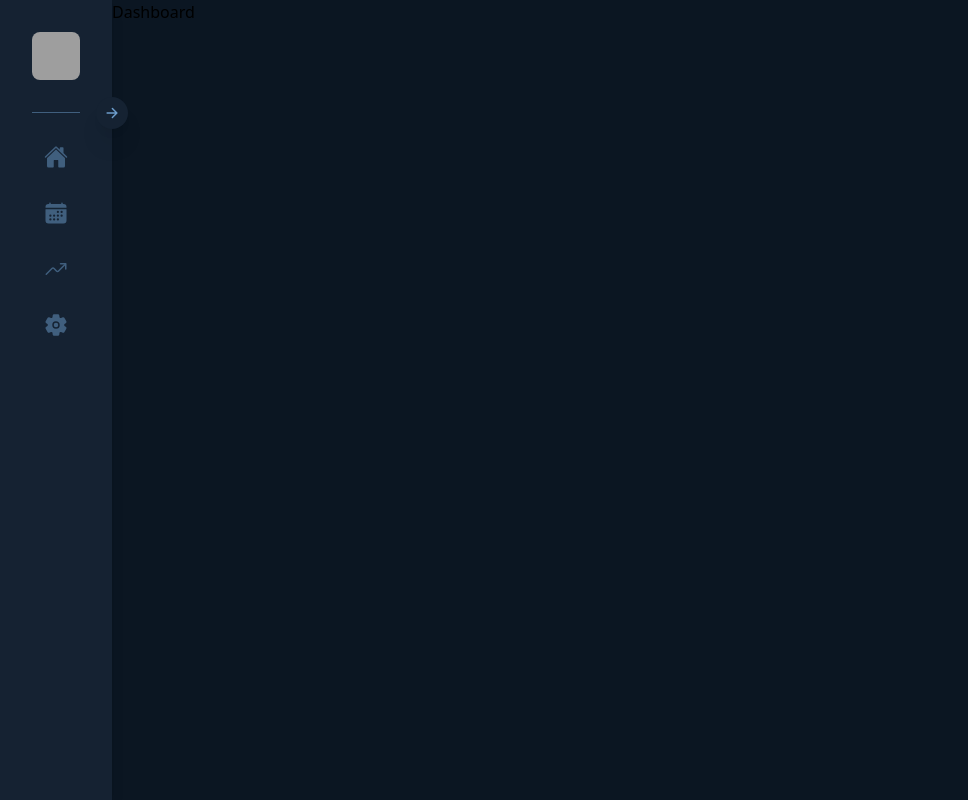
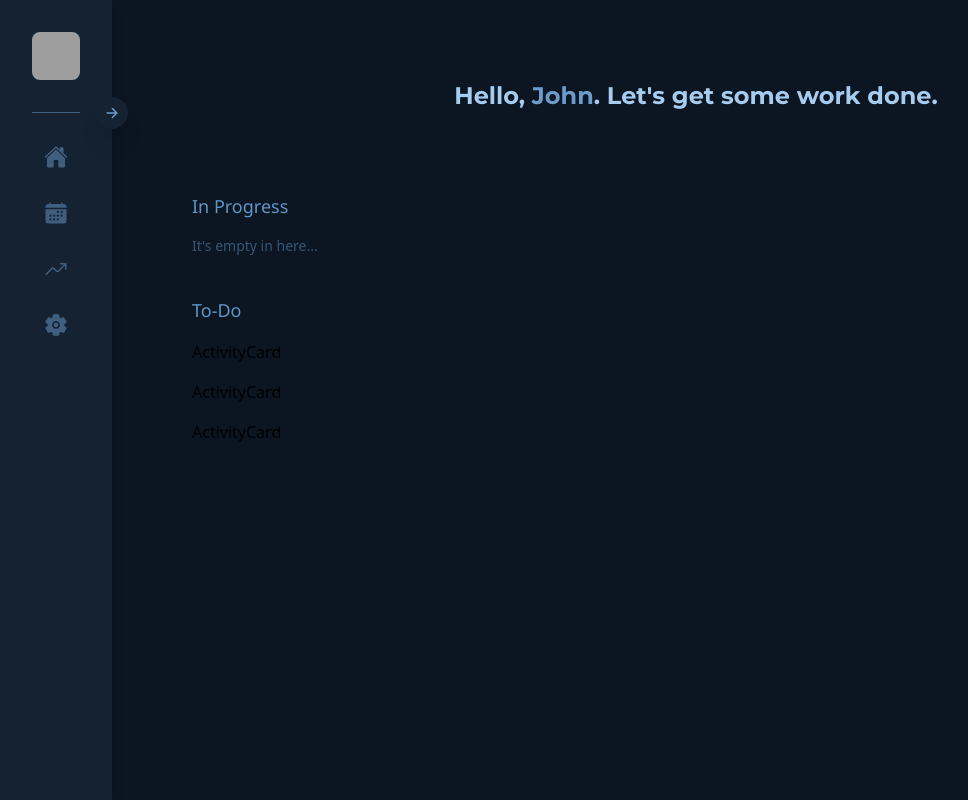
Before and after one commit to MMMJB/Todo, a React (Vite) app: page / in a window 1280 px wide. Shown: the whole page, without its empty margins (0-968 px from the left). Built offline with nearby package versions, Linux system fonts and the light colour scheme; grey boxes are pictures that could not be loaded; the HTML template or start-up script is replaced by a standard one.

Commit message:
activity card structure

```diff
--- /dev/null
+++ b/src/Pages/Dashboard/Components/ActivityCard.jsx
@@ -0,0 +1,5 @@
+import React from "react";
+
+export default function ActivityCard({ data }) {
+  return <div>ActivityCard</div>;
+}
--- /dev/null
+++ b/src/Pages/Dashboard/Components/ActivityCardSection.jsx
@@ -0,0 +1,17 @@
+import React from "react";
+
+import ActivityCard from "./ActivityCard";
+
+export default function ActivityCardSection({ title, items }) {
+  return (
+    <div className="flex flex-col gap-4">
+      <h3 className="text-text-dark font-serif text-lg">{title}</h3>
+      {(items.length > 0 &&
+        items.map((item, i) => {
+          return <ActivityCard data={item} key={i} />;
+        })) || (
+        <span className="text-text-dark/50 text-sm">It's empty in here...</span>
+      )}
+    </div>
+  );
+}
--- a/src/Pages/Dashboard/Dashboard.jsx
+++ b/src/Pages/Dashboard/Dashboard.jsx
@@ -1,5 +1,49 @@
-import React from "react";
+import React, { useState, useEffect } from "react";
+
+import ActivityCardSection from "./Components/ActivityCardSection";
+
+import todolist from "../../Utils/todolist";
 
 export default function Dashboard() {
-  return <div>Dashboard</div>;
+  const [cardSections, setCardSections] = useState({});
+
+  useEffect((_) => {
+    const d = new Date();
+
+    const date = `${d.getMonth()}/${d.getDate()}`;
+    const time = d.getHours() + d.getMinutes() / 60;
+    const day = ["SUN", "MON", "TUE", "WED", "THU", "FRI", "SAT"][d.getDay()];
+
+    const progress = todolist.filter(
+      (a) =>
+        a.type === "scheduled" && time > a.time.start && time <= a.time.end,
+    );
+    const todo = todolist.filter(
+      (a) =>
+        a.repeats?.includes(day) ||
+        a.date === date ||
+        (a.type === "assignment" && !a.date),
+    );
+    const upcoming = todolist.filter(
+      (a) => (a.type === "test" || a.type === "project") && a.date !== date,
+    );
+
+    setCardSections({ progress: progress, todo: todo, upcoming: upcoming });
+  }, []);
+
+  return (
+    <div className="flex flex-grow flex-col gap-20 p-20">
+      <h1 className="font-display text-text-light text-center text-2xl font-semibold">
+        Hello, <span className="text-text-mid">John</span>. Let's get some work
+        done.
+      </h1>
+      <div className="flex w-full flex-col gap-10">
+        <ActivityCardSection
+          title="In Progress"
+          items={cardSections.progress || []}
+        />
+        <ActivityCardSection title="To-Do" items={cardSections.todo || []} />
+      </div>
+    </div>
+  );
 }
--- /dev/null
+++ b/src/Utils/todolist.js
@@ -0,0 +1,58 @@
+export default [
+  {
+    type: "scheduled",
+    repeats: ["MON", "TUE", "WED", "THU", "FRI"],
+    time: {
+      start: 8,
+      end: 15.5,
+    },
+    name: "School",
+  },
+  {
+    type: "assignment",
+    length: [30, 40],
+    completed: false,
+    name: "Chem OneNote 5.6",
+  },
+  {
+    type: "activity",
+    length: [20, 30],
+    repeats: ["MON", "WED", "FRI"],
+    name: "Flute Practice",
+  },
+  {
+    type: "scheduled",
+    repeats: ["SAT", "SUN"],
+    time: {
+      start: 10,
+      end: 14,
+    },
+    name: "Work",
+  },
+  {
+    type: "project",
+    date: "2/21/23",
+    completed: false,
+    name: "English Report",
+  },
+  {
+    type: "scheduled",
+    date: "2/22/23",
+    time: {
+      start: 15.5,
+      end: 16,
+    },
+    name: "Model UN Meeting",
+  },
+  {
+    type: "test",
+    date: "2/26/23",
+    name: "Chem Bond Angles Quiz",
+  },
+  {
+    type: "activity",
+    length: [60],
+    repeats: ["MON", "TUE", "WED", "THU", "FRI", "SAT", "SUN"],
+    name: "Piano",
+  },
+];
--- a/src/index.css
+++ b/src/index.css
@@ -548,22 +548,17 @@ video {
   right: -2rem;
 }
 
-.my-8{
-  margin-top: 2rem;
-  margin-bottom: 2rem;
-}
-
 .mx-auto{
   margin-left: auto;
   margin-right: auto;
 }
 
+.mb-4{
+  margin-bottom: 1rem;
+}
+
 .mt-8{
   margin-top: 2rem;
-}
-
-.mb-4{
-  margin-bottom: 1rem;
 }
 
 .flex{
@@ -578,12 +573,12 @@ video {
   aspect-ratio: 1 / 1;
 }
 
+.h-12{
+  height: 3rem;
+}
+
 .h-16{
   height: 4rem;
-}
-
-.h-6{
-  height: 1.5rem;
 }
 
 .h-full{
@@ -594,24 +589,16 @@ video {
   height: 100vh;
 }
 
-.h-12{
-  height: 3rem;
-}
-
 .max-h-screen{
   max-height: 100vh;
 }
 
-.w-16{
-  width: 4rem;
+.w-full{
+  width: 100%;
 }
 
-.w-6{
-  width: 1.5rem;
-}
-
-.w-full{
-  width: 100%;
+.flex-grow{
+  flex-grow: 1;
 }
 
 .-translate-y-1\/2{
@@ -640,12 +627,20 @@ video {
   align-items: center;
 }
 
+.gap-10{
+  gap: 2.5rem;
+}
+
+.gap-20{
+  gap: 5rem;
+}
+
+.gap-4{
+  gap: 1rem;
+}
+
 .gap-6{
   gap: 1.5rem;
-}
-
-.gap-8{
-  gap: 2rem;
 }
 
 .overflow-hidden{
@@ -687,26 +682,29 @@ video {
   background-repeat: no-repeat;
 }
 
-.p-8{
-  padding: 2rem;
-}
-
-.p-1{
-  padding: 0.25rem;
-}
-
 .p-2{
   padding: 0.5rem;
 }
 
-.py-8{
-  padding-top: 2rem;
-  padding-bottom: 2rem;
+.p-20{
+  padding: 5rem;
+}
+
+.p-8{
+  padding: 2rem;
 }
 
 .py-4{
   padding-top: 1rem;
   padding-bottom: 1rem;
+}
+
+.text-center{
+  text-align: center;
+}
+
+.font-display{
+  font-family: Montserrat, sans-serif;
 }
 
 .font-roboto{
@@ -722,9 +720,9 @@ video {
   line-height: 2rem;
 }
 
-.text-base{
-  font-size: 1rem;
-  line-height: 1.5rem;
+.text-lg{
+  font-size: 1.125rem;
+  line-height: 1.75rem;
 }
 
 .text-sm{
@@ -737,9 +735,12 @@ video {
   line-height: 1rem;
 }
 
-.text-lg{
-  font-size: 1.125rem;
-  line-height: 1.75rem;
+.font-bold{
+  font-weight: 700;
+}
+
+.font-semibold{
+  font-weight: 600;
 }
 
 .text-sidebar-icon{
@@ -750,6 +751,11 @@ video {
 .text-sidebar-text{
   --tw-text-opacity: 1;
   color: rgb(130 161 192 / var(--tw-text-opacity));
+}
+
+.text-text-dark{
+  --tw-text-opacity: 1;
+  color: rgb(97 149 198 / var(--tw-text-opacity));
 }
 
 .text-text-light{
@@ -766,6 +772,14 @@ video {
   color: rgb(108 156 202 / var(--tw-text-opacity));
 }
 
+.text-white\/50{
+  color: rgb(255 255 255 / 0.5);
+}
+
+.text-text-dark\/50{
+  color: rgb(97 149 198 / 0.5);
+}
+
 .shadow-lg{
   --tw-shadow: 0 10px 15px -3px rgb(0 0 0 / 0.1), 0 4px 6px -4px rgb(0 0 0 / 0.1);
   --tw-shadow-colored: 0 10px 15px -3px var(--tw-shadow-color), 0 4px 6px -4px var(--tw-shadow-color);
@@ -778,13 +792,6 @@ video {
   box-shadow: var(--tw-ring-offset-shadow, 0 0 #0000), var(--tw-ring-shadow, 0 0 #0000), var(--tw-shadow);
 }
 
-.transition-all{
-  transition-property: all;
-  transition-timing-function: cubic-bezier(0.4, 0, 0.2, 1);
-  transition-duration: 150ms;
+.filter{
+  filter: var(--tw-blur) var(--tw-brightness) var(--tw-contrast) var(--tw-grayscale) var(--tw-hue-rotate) var(--tw-invert) var(--tw-saturate) var(--tw-sepia) var(--tw-drop-shadow);
 }
-
-.hover\:bg-red-500:hover{
-  --tw-bg-opacity: 1;
-  background-color: rgb(239 68 68 / var(--tw-bg-opacity));
-}
--- a/tailwind.config.js
+++ b/tailwind.config.js
@@ -16,13 +16,13 @@ export default {
           mid: "#6C9CCA",
           dark: "#6195C6",
           project: "#014500",
-          timed: "#3F160A",
+          activity: "#3F160A",
         },
         card: {
           base: "#152232",
           assignment: "#E26B43",
-          activity: "#5598CF",
-          timed: "#E6BB55",
+          scheduled: "#5598CF",
+          activity: "#E6BB55",
           test: "#8943E2",
           project: "#55E66C",
         },
```
